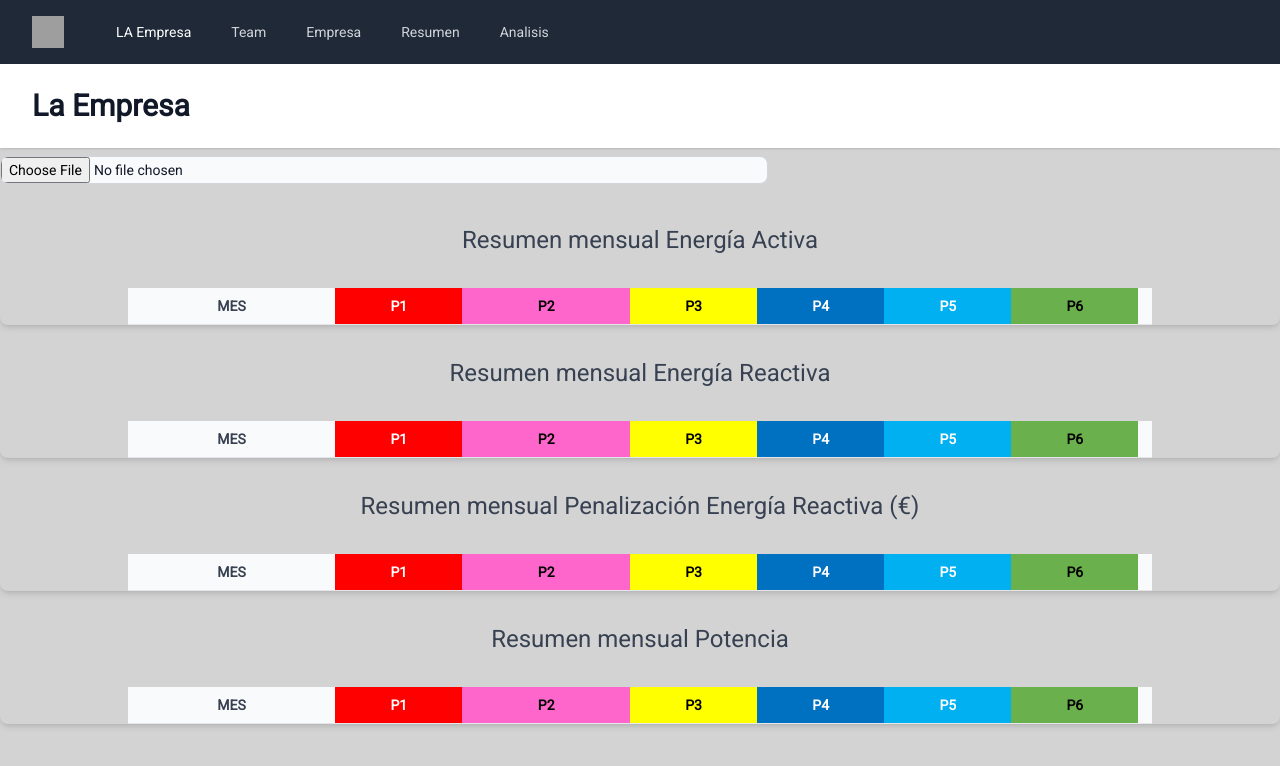
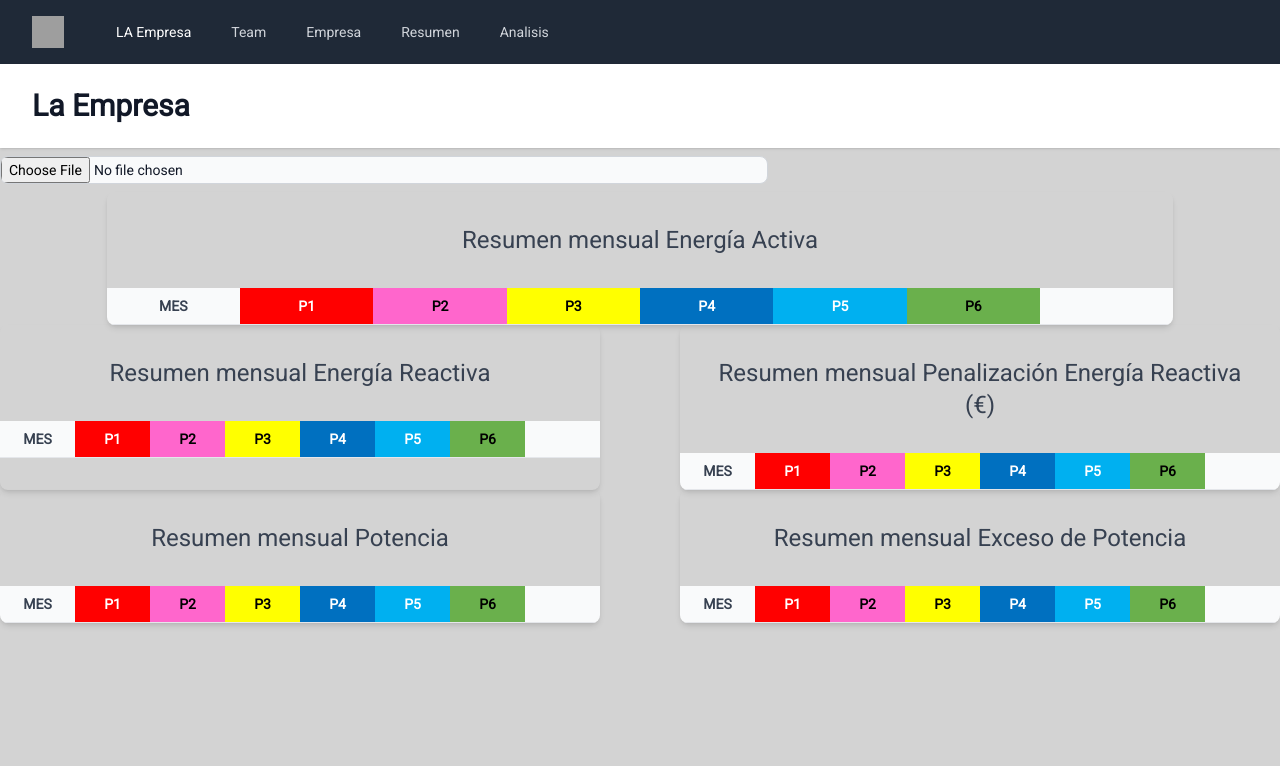
Before and after one commit to AntonioMunozCarmona/consumoLuz, a React (Vite) app: page /resumen in a window 1280 px wide. Shown: the top 766 px of the page. Built offline with nearby package versions, Linux system fonts and the light colour scheme; grey boxes are pictures that could not be loaded.

Commit message:
Se añade exceso de potencia al resumen mensual

```diff
--- a/src/components/CrearTablaMes.jsx
+++ b/src/components/CrearTablaMes.jsx
@@ -11,7 +11,10 @@ function crearCaption(campo) {
     caption = 'Penalización Energía Reactiva (€)'
   } else if (campo === 'Potencia') {
     caption = 'Potencia'
+  } else if (campo === 'PotenciaFact') {
+    caption = 'Exceso de Potencia'
   }
+
   return caption
 }
 
@@ -21,7 +24,7 @@ function formatearNumero(numero) {
 
 const handleClick = (ev, mes) => {
   ev.preventDefault()
-  console.log('EV', ev, 'mes ', mes)
+  //console.log('EV', ev, 'mes ', mes)
   // Ventana modal
   var modal = document.getElementById('ventanaModal')
 
@@ -100,6 +103,8 @@ function getCellValue(fila, fieldName, indice) {
       return redondearDecimales(reactiva * precio, 2)
     case 'Potencia':
       return fila[`Potencia-${indice}`]
+    case 'PotenciaFact':
+      return fila[`Potencia-${indice}`]
     default:
       return null
   }
@@ -110,60 +115,62 @@ const CrearTablaResumenMes = (props) => {
   let caption = crearCaption(campo)
   return (
     <>
-      <div className="relative flex overflow-x-auto shadow-md sm:rounded-lg">
-        <table className="w-4/5 mx-auto text-sm text-center rtl:text-right text-gray-700 dark:text-gray-600">
+      <div className="relative w-10/12 flex overflow-x-auto shadow-md sm:rounded-lg">
+        <table className="mx-auto w-full text-sm text-center rtl:text-right text-gray-700 dark:text-gray-600">
           <caption className="text-2xl m-8 text-center">
             Resumen mensual {caption}
           </caption>
 
           <thead className="text-l text-gray-700 uppercase bg-gray-50 dark:bg-gray-700 dark:text-gray-400">
             <tr className="px-1 py-2 border-b dark:border-gray-700">
-              <th scope="col">Mes</th>
+              <th className="min-w-8" scope="col">
+                Mes
+              </th>
               <th
                 scope="col"
-                className="text-center text-white"
+                className="text-center text-white min-w-8"
                 style={{ backgroundColor: colores.P1 }}
               >
                 P1
               </th>
               <th
                 scope="col"
-                className="px-1 py-2 text-center text-black"
+                className="px-1 py-2 text-center text-black min-w-8"
                 style={{ backgroundColor: colores.P2 }}
               >
                 P2
               </th>
               <th
                 scope="col"
-                className="text-center text-black"
+                className="text-center text-black min-w-8"
                 style={{ backgroundColor: colores.P3 }}
               >
                 P3
               </th>
               <th
                 scope="col"
-                className="text-center text-white"
+                className="text-center text-white min-w-8"
                 style={{ backgroundColor: colores.P4 }}
               >
                 P4
               </th>
               <th
                 scope="col"
-                className="text-center text-white"
+                className="text-center text-white min-w-8"
                 style={{ backgroundColor: colores.P5 }}
               >
                 P5
               </th>
               <th
                 scope="col"
-                className="text-center text-black"
+                className="text-center text-black min-w-8"
                 style={{ backgroundColor: colores.P6 }}
               >
                 P6
               </th>
               <th
                 scope="col"
-                className="text-center text-black  dark:border-gray-700"
+                className="text-center text-black  dark:border-gray-700 min-w-8"
               ></th>
             </tr>
           </thead>
@@ -215,10 +222,10 @@ const CrearTablaResumenMes = (props) => {
                 >
                   {formatearNumero(getCellValue(fila, campo, 6))}
                 </td>
-                <td className="text-center text-gray-100 odd:bg-white odd:dark:bg-gray-900 even:bg-gray-50 even:dark:bg-gray-800 border-b dark:border-gray-700">
+                <td className="px-1 py-1 odd:bg-white odd:dark:bg-gray-900 even:bg-gray-50 even:dark:bg-gray-800 border-b dark:border-gray-700">
                   <button
                     id={fila.mes}
-                    className="abrirModal rounded bg-gray-600 p-1 hover:bg-gray-400 transition ease-in duration-300"
+                    className="abrirModal rounded bg-gray-100 p-1 hover:bg-gray-400 transition ease-in duration-300"
                     onClick={(e) => handleClick(e, fila.mes)}
                   >
                     Revisar mes
--- a/src/components/EntradaFileComponent.jsx
+++ b/src/components/EntradaFileComponent.jsx
@@ -2,6 +2,7 @@ import { useState, useEffect, useRef } from 'react'
 import PropTypes from 'prop-types'
 import { horas, colores } from '../utils/constantes'
 import CrearTablaResumenMes from './CrearTablaMes'
+import { empresas } from '../utils/listCups'
 
 function convertirFecha(fechaString) {
   if (!fechaString) return
@@ -14,11 +15,13 @@ function convertirFecha(fechaString) {
 const EntradaFileComponent = ({ datos, onDatosRecibidos }) => {
   const [fileContent, setFileContent] = useState(null)
   const [selectedCup, setSelectedCup] = useState(null)
+  const [cliente, setCliente] = useState(null)
   const [datosFiltrados, setDatosFiltrados] = useState(null)
   const [tratatedInfo, setTratatedInfo] = useState(null)
   const [tablaTotal, setTablaTotal] = useState(null)
   const [resumenMesTablaTotal, setResumenMesTablaTotal] = useState(null)
   const [isTermined, setIsTermined] = useState(false)
+  const [excesoPot, setExcesoPot] = useState(null)
 
   const fileInputRef = useRef()
 
@@ -62,6 +65,13 @@ const EntradaFileComponent = ({ datos, onDatosRecibidos }) => {
     reader.readAsText(file)
   }
 
+  const handleClick = (e) => {
+    setSelectedCup(e.target.value)
+    //console.log('value', e.target.value)
+    console.log('Cleinte', cliente)
+    //console.log('CUP Seleccionada', selectedCup)
+  }
+
   const getCupsOptions = () => {
     if (!fileContent) return []
     const cupsSet = new Set()
@@ -69,12 +79,18 @@ const EntradaFileComponent = ({ datos, onDatosRecibidos }) => {
     fileContent.forEach((arr) => cupsSet.add(arr[0]))
     return Array.from(cupsSet)
   }
+  useEffect(() => {
+    const encuentraEmpresa = (cup) => {
+      const empresaBuscada = empresas.find((empresa) => empresa.cup === cup)
+      return empresaBuscada !== undefined
+        ? empresaBuscada
+        : {
+            identificador: 'CUP NO ENCONTRADA',
+          }
+    }
+    setCliente(encuentraEmpresa(selectedCup))
+  }, [fileContent, selectedCup])
 
-  const handleClick = (e) => {
-    setSelectedCup(e.target.value)
-    //console.log('value', e.target.value)
-    //console.log('CUP Seleccionada', selectedCup)
-  }
   useEffect(() => {
     const filtrarCup = () => {
       if (!fileContent || !selectedCup) return []
@@ -638,6 +654,45 @@ const EntradaFileComponent = ({ datos, onDatosRecibidos }) => {
     setIsTermined(s)
   }, [resumenMesTablaTotal])
 
+  useEffect(() => {
+    //console.log('La tabla Inicial', resumenMesTablaTotal)
+
+    const isExceded = () => {
+      if (!resumenMesTablaTotal) return false
+
+      let excesos = []
+      let copiaMes = {}
+      resumenMesTablaTotal.map((mes) => {
+        copiaMes = { ...mes }
+
+        copiaMes['Potencia-1'] > cliente.condiciones.P1
+          ? copiaMes['Potencia-1']
+          : (copiaMes['Potencia-1'] = '')
+        copiaMes['Potencia-2'] > cliente.condiciones.P2
+          ? copiaMes['Potencia-2']
+          : (copiaMes['Potencia-2'] = '')
+        copiaMes['Potencia-3'] > cliente.condiciones.P3
+          ? copiaMes['Potencia-3']
+          : (copiaMes['Potencia-3'] = '')
+        copiaMes['Potencia-4'] > cliente.condiciones.P4
+          ? copiaMes['Potencia-4']
+          : (copiaMes['Potencia-4'] = '')
+        copiaMes['Potencia-5'] > cliente.condiciones.P5
+          ? copiaMes['Potencia-5']
+          : (copiaMes['Potencia-5'] = '')
+        copiaMes['Potencia-6'] > cliente.condiciones.P6
+          ? copiaMes['Potencia-6']
+          : (copiaMes['Potencia-6'] = '')
+        excesos.push(copiaMes)
+      })
+      return excesos
+    }
+    let s = isExceded()
+    // console.log('LOS EXCESOS', s)
+    // console.log('La tabla', resumenMesTablaTotal)
+    setExcesoPot(s)
+  }, [resumenMesTablaTotal])
+
   return (
     <div>
       <label
@@ -671,19 +726,41 @@ const EntradaFileComponent = ({ datos, onDatosRecibidos }) => {
 
         {selectedCup && datosFiltrados && (
           <>
-            <h5>{selectedCup}</h5>
+            <h2 className="text-center font-bold text-lg w-100">
+              Información del cliente
+            </h2>
+            <article className="flex flex-row gap-2 justify-between mx-3">
+              <div className="facturacion flex flex-col w-6/10 text-sm">
+                <p>Titular: {cliente.titular}</p>
+                <p>NIF: {cliente.cif}</p>
+                <p>Dirección: {cliente.calle}</p>
+                <p>Provincia: {cliente.provincia}</p>
+              </div>
+              <div className="w-4/10">
+                <p>
+                  Identificador:{' '}
+                  <span className="font-bold">{cliente.identificador}</span>
+                </p>
+                <p>
+                  CUPS: <span className="font-bold">{cliente.cup}</span>
+                </p>
+                <p>Tarifa: {cliente.tarifa}</p>
+              </div>
+            </article>
           </>
         )}
-        {tratatedInfo && (
-          <>
-            <h5></h5>
-          </>
-        )}
+        {tratatedInfo && <></>}
         {tablaTotal && <></>}
       </>
       {resumenMesTablaTotal && isTermined && (
         <div>
-          <CrearTablaResumenMes data={resumenMesTablaTotal} campo={'Activa'} />
+          <div className="activa flex fle-row justify-center">
+            <CrearTablaResumenMes
+              data={resumenMesTablaTotal}
+              campo={'Activa'}
+            />
+          </div>
+          <div className="reactiva flex fle-row justify-around gap-20">
             <CrearTablaResumenMes
               data={resumenMesTablaTotal}
               campo={'Reactiva'}
@@ -692,10 +769,14 @@ const EntradaFileComponent = ({ datos, onDatosRecibidos }) => {
               data={resumenMesTablaTotal}
               campo={'ReactivaFact'}
             />
+          </div>
+          <div className="potencia flex flex-row justify-around gap-20">
             <CrearTablaResumenMes
               data={resumenMesTablaTotal}
               campo={'Potencia'}
             />
+            <CrearTablaResumenMes data={excesoPot} campo={'PotenciaFact'} />
+          </div>
         </div>
       )}
     </div>
--- a/src/utils/listCups.js
+++ b/src/utils/listCups.js
@@ -1,5 +1,82 @@
-export function listCups(cup, fecha) {
-  const date = [
+export const empresas = [
+  {
+    identificador: 'CLAVELINAS',
+    titular: 'CLAGOR, S.A.',
+    cif: 'A78575727',
+    persona: '',
+    provincia: 'VILLARROBLEDO -02600, ALBACETE, España',
+    calle: 'C/ CLAVELLINAS, 1-1',
+    cup: 'ES0021000000405436BN',
+    tarifa: '6.1 TD',
+    lectura: 'PROPIA',
+    fecha: '01/01/2023',
+    condiciones: { P1: 30, P2: 200, P3: 200, P4: 630, P5: 630, P6: 630 },
+  },
+  {
+    identificador: 'EL GORDO',
+    titular: 'CLAGOR, S.A.',
+    cif: 'A78575727',
+    persona: '',
+    provincia: 'VILLARROBLEDO -02600, ALBACETE, España',
+    calle: 'Ctra VILLARROBLEDO A BARRAX (CM-3121), KM 16.8',
+    cup: 'ES0021000000406834AF',
+    tarifa: '6.1 TD',
+    lectura: 'PROPIA',
+    fecha: '01/01/2023',
+    condiciones: { P1: 25, P2: 25, P3: 25, P4: 25, P5: 25, P6: 25 },
+  },
+  {
+    identificador: 'LA NORIA',
+    titular: 'CLAGOR, S.A.',
+    cif: 'A78575727',
+    persona: '',
+    provincia: 'VILLARROBLEDO -02600, ALBACETE, España',
+    calle: 'Ctra VILLARROBLEDO A MUNERA (CM-3119), KM 2.2, A',
+    cup: 'ES0021000000406017JH',
+    tarifa: '6.1 TD',
+    lectura: 'PROPIA',
+    fecha: '01/01/2023',
+    condiciones: { P1: 1, P2: 68, P3: 68, P4: 68, P5: 68, P6: 68 },
+  },
+  {
+    identificador: 'CASA DEL RIO',
+    titular: 'CASA DEL RIO CB',
+    cif: 'E02435998',
+    persona: 'EMILIO CASTAÑO MICO',
+    provincia: 'VILLARROBLEDO -02600, ALBACETE, España',
+    calle: 'CASA DEL RIO, 1-1 A',
+    cup: 'ES0021000000405441BV',
+    tarifa: '6.1 TD',
+    lectura: 'PROPIA',
+    fecha: '01/01/2023',
+    condiciones: { P1: 1, P2: 40, P3: 40, P4: 40, P5: 40, P6: 40 },
+  },
+  {
+    identificador: 'BALSA',
+    titular: 'EUROTECNICA AGRARIA',
+    cif: '',
+    persona: '',
+    provincia: 'España, ALJOBAR, SEVILLA',
+    calle: '',
+    cup: 'ES0031105265581001ZC',
+    tarifa: '3.0TD',
+    lectura: 'PROPIA',
+    fecha: '01/01/2023',
+    condiciones: { P1: 192, P2: 192, P3: 192, P4: 192, P5: 192, P6: 192 },
+  },
+  {
+    identificador: 'RIEGO',
+    titular: 'EUROTECNICA AGRARIA',
+    cif: '',
+    persona: '',
+    provincia: 'España, ALJOBAR, SEVILLA',
+    calle: '',
+    cup: 'ES0031102320383004ZR',
+    tarifa: '3.0TD',
+    lectura: 'PROPIA',
+    fecha: '01/01/2023',
+    condiciones: { P1: 90, P2: 90, P3: 90, P4: 90, P5: 90, P6: 90 },
+  },
   {
     cup: 'ES0021000000406834AF1Q',
     fecha: '01/01/2023',
@@ -63,6 +140,3 @@ export function listCups(cup, fecha) {
     condiciones: { P1: 15, P2: 75, P3: 75, P4: 75, P5: 75, P6: 100 }, // no vale
   },
 ]
-
-  return date
-}
```
Lines whose indentation alone changed are shown as unchanged.
